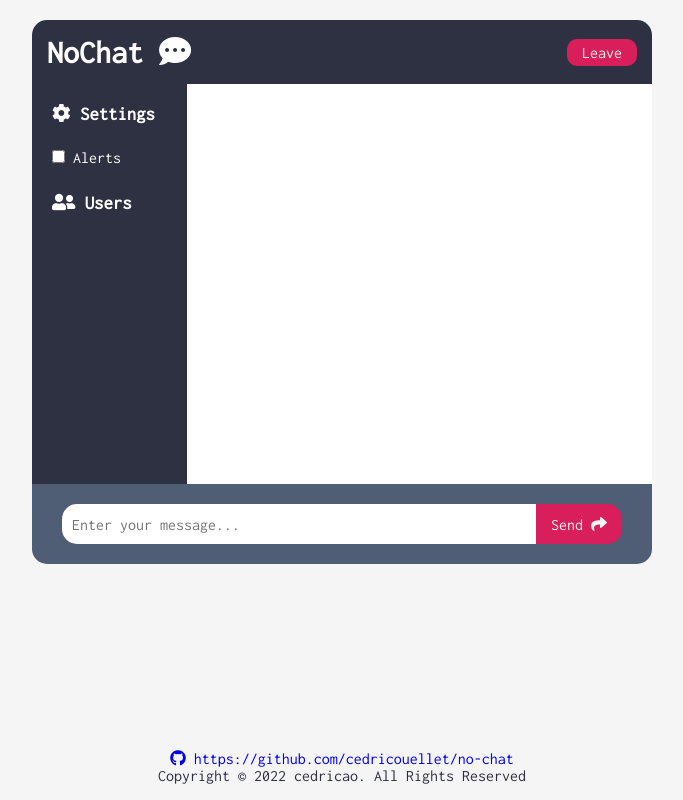
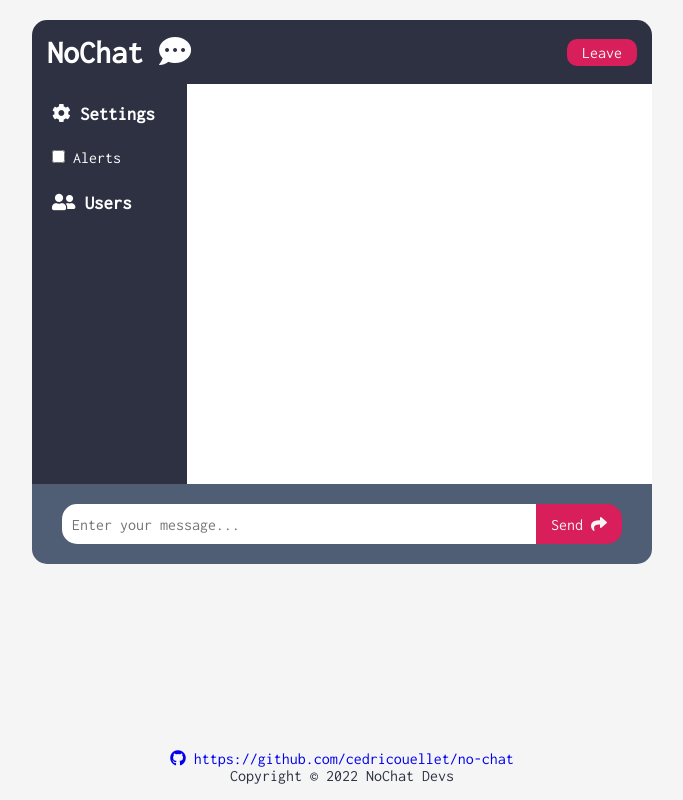
Before and after one commit to cedricouellet/no-chat, a website: page public/chat.html in a window 1280 px wide. Shown: the whole page, without its empty margins (298-981 px from the left). Drawn offline with nearby package versions, Linux system fonts and the light colour scheme; no server answers.

Commit message:
update copyright

```diff
--- a/app.js
+++ b/app.js
@@ -49,7 +49,6 @@
 
 function receiveChatMessage(socket, message) {
   try {
-
     const sender = users.getById(socket.id)?.username;
 
     if (sender === undefined) {
--- a/public/chat.html
+++ b/public/chat.html
@@ -65,7 +65,7 @@
           https://github.com/cedricouellet/no-chat
         </a>
         <div class="copyright">
-          Copyright &copy; 2022 cedricao. All Rights Reserved
+          Copyright &copy; 2022 NoChat Devs
         </div>
       </div>
     </div>
```
Also changed, not shown: public/index.html (+1 -1 lines), 1 other file.
